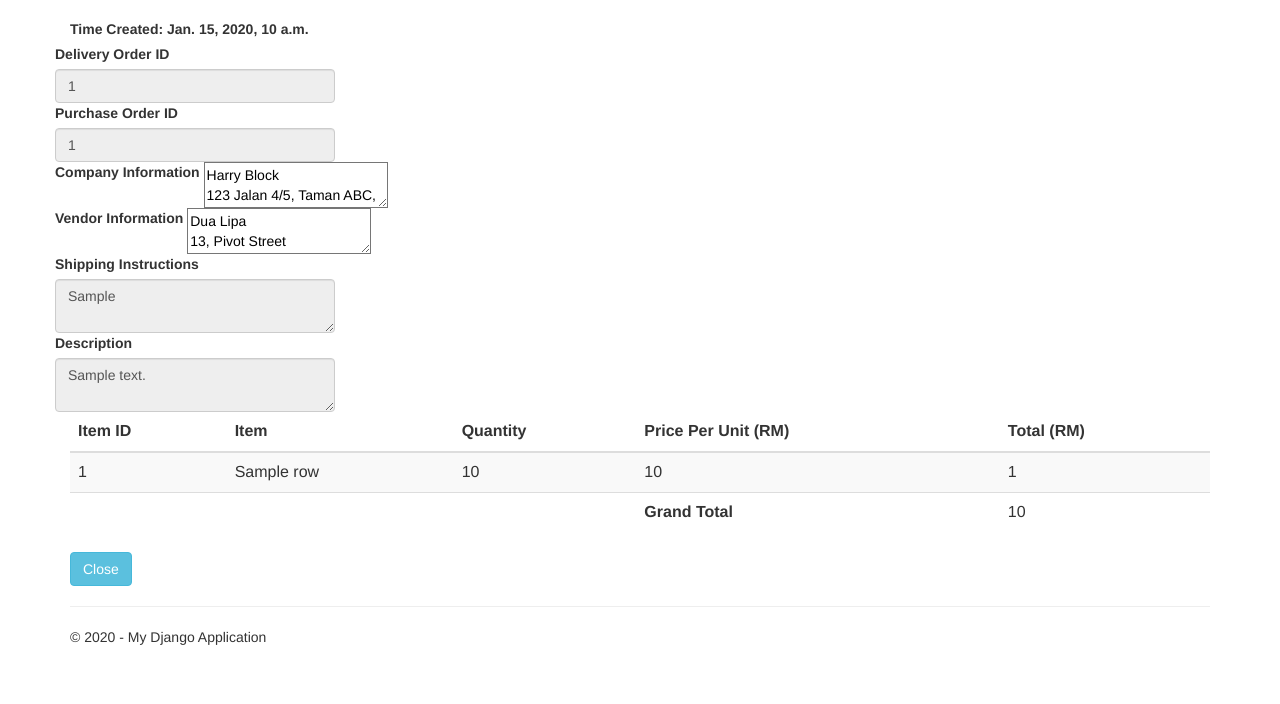
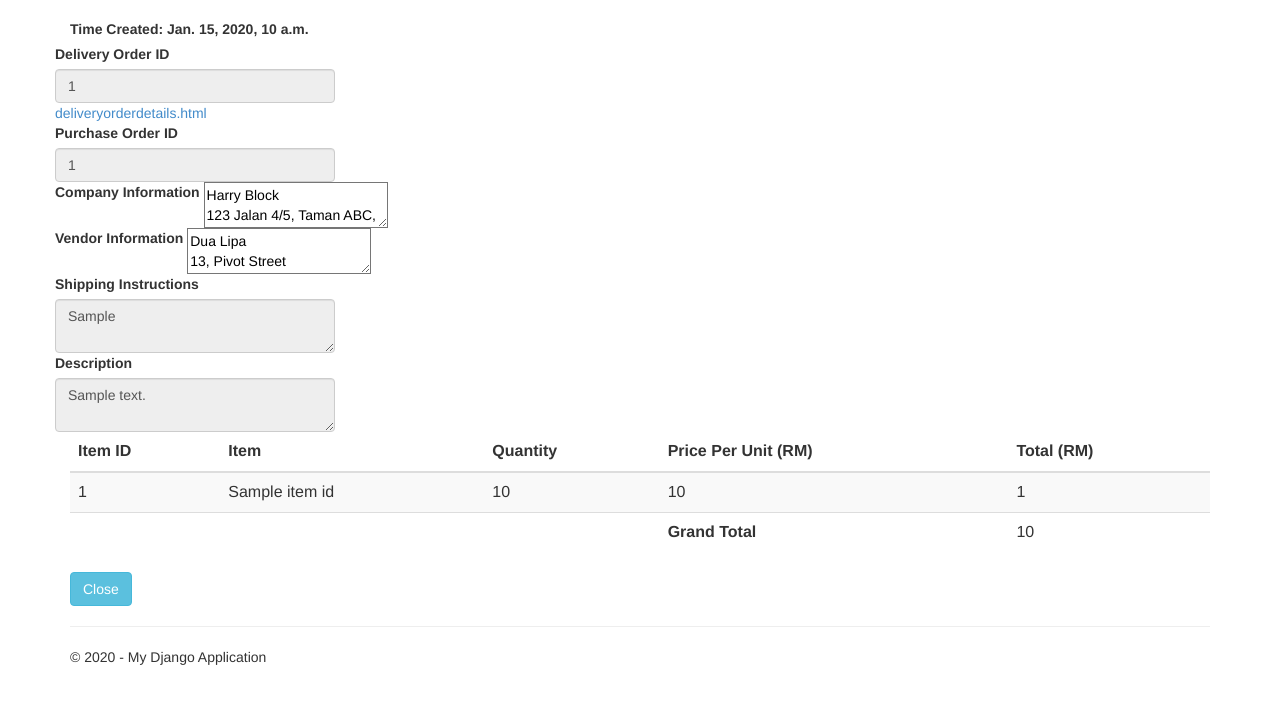
Before and after one commit to LisNadya/Group-01-Purchasing-System, a Django app: template Purchasing System/DeliveryOrder/templates/DeliveryOrder/deliveryorderdetails.html in a window 1280 px wide. Shown: the part 51-755 px from the top of the page. Run offline with Django 3.2, Linux system fonts and the light colour scheme; data comes from the database, SQL or seed files in the repository; both versions use the stored data as it was after the commit; tables that the repository leaves empty hold one stand-in row (values such as "Sample post"); the template is opened without the code that fills it: values that come from a table or form of the project are taken from there, most other values are stand-ins (such as "Sample title", 1, 10 or a date in 2020); some libraries are stand-ins or nearby versions.

Commit message:
Display Item Name in Delivery Order Details

```diff
--- a/Purchasing System/DeliveryOrder/templates/DeliveryOrder/deliveryorderdetails.html
+++ b/Purchasing System/DeliveryOrder/templates/DeliveryOrder/deliveryorderdetails.html
@@ -15,6 +15,7 @@
                 <label class="labelpodetails">Delivery Order ID</label>
                 <input type="text" class="form-control" name="delivery_order_id" value="{{delivery_order_id}}" readonly>
             </div>
+<a href="deliveryorderdetails.html">deliveryorderdetails.html</a>
             <div class="col">
                 <label class="labelpodetails">Purchase Order ID</label>
               <input type="text" class="form-control" name="purchase_order_id" value="{{purchase_order_id}}" readonly>
@@ -39,21 +40,21 @@
             </div>
         </div>
 
-        <table class="table table-striped margintop">
+         <table class="table table-striped margintop">
           <thead>
             <tr>
-              <th scope="col">Item ID</th>
-              <th scope="col">Item</th>
-              <th scope="col">Quantity</th>
-              <th scope="col">Price Per Unit (RM)</th>
-              <th scope="col">Total (RM)</th>
+              <th scope="col" class="fontlabel">Item ID</th>
+              <th scope="col" class="fontlabel">Item</th>
+              <th scope="col" class="fontlabel">Quantity</th>
+              <th scope="col" class="fontlabel">Price Per Unit (RM)</th>
+              <th scope="col" class="fontlabel">Total (RM)</th>
             </tr>
           </thead>
           <tbody>
               {% for r in rows %}
             <tr>
                  <td>{{r.item_id}}</td>
-                 <td>{{r.item_name}}</td>
+                 <td>{{r.item_id.item_name}}</td>
                  <td>{{r.quantity}}</td>
                  <td>{{r.unit_price}}</td>
                  <td>{{r.total_price}}</td>
@@ -66,7 +67,7 @@
                   <td></td>
                   <td></td>
                   <td></td>
-                  <th>Grand Total</th>
+                  <th class="fontlabel">Grand Total</th>
                   <td>{{grand_total}}</td>
               </tr>
           </tfoot>
--- a/Purchasing System/PurchaseOrder/templates/PurchaseOrder/purchaseorderhistorydetails.html
+++ b/Purchasing System/PurchaseOrder/templates/PurchaseOrder/purchaseorderhistorydetails.html
@@ -8,7 +8,7 @@
             <label class="labelpodetails fontlabel">Time Created: </label>
             <label>{{time_created}}</label>
         </div>
-    <form class="purchaseordersubmission margintop" action="purchaseorderhistory" method="GET">
+    <form class="purchaseordersubmission margintop" action="purchaseorderhistory" method="POST">
      {% csrf_token %}
         <div class="row">
            <div class="col">
```
Also changed, not shown: Purchasing System/DeliveryOrder/templates/DeliveryOrder/deliveryorderhistorydetails.html (+8 -8 lines), Purchasing System/db.sqlite3.
